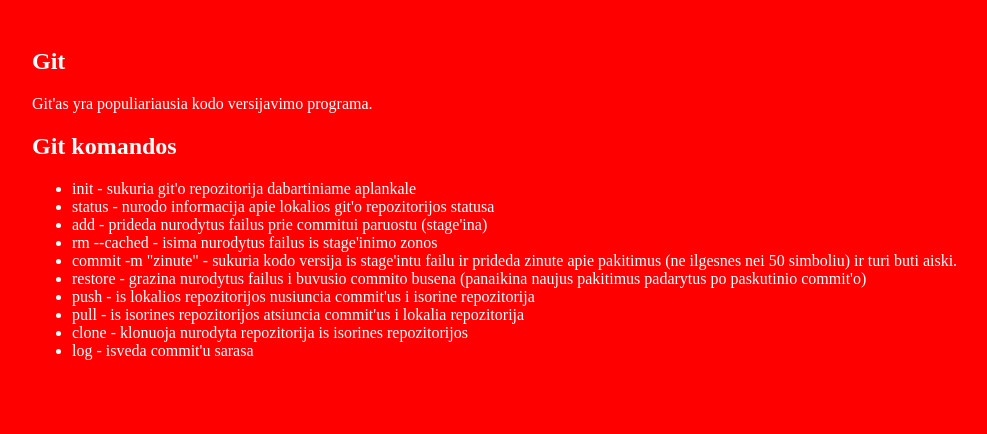
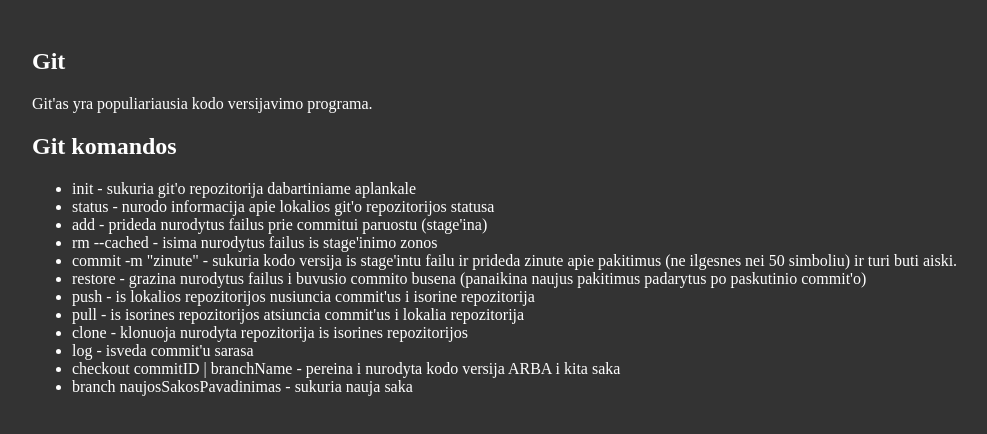
Before and after one commit to VeeK9/git-ir-github, a plain HTML site: page 41 paskaita - 02.15 - git ir github/index.html in a window 1280 px wide. Shown: the whole page, without its empty margins (6-993 px from the left). Drawn offline with Linux system fonts and the light colour scheme.

```diff
--- a/41 paskaita - 02.15 - git ir github/index.html
+++ b/41 paskaita - 02.15 - git ir github/index.html
@@ -27,6 +27,8 @@
                 <li>pull - is isorines repozitorijos atsiuncia commit'us i lokalia repozitorija</li>
                 <li>clone - klonuoja nurodyta repozitorija is isorines repozitorijos</li>
                 <li>log - isveda commit'u sarasa</li>
+                <li>checkout commitID | branchName - pereina i nurodyta kodo versija ARBA i kita saka</li>
+                <li>branch naujosSakosPavadinimas - sukuria nauja saka</li>
             </ul>
         </section>
     </main>
--- a/41 paskaita - 02.15 - git ir github/main.css
+++ b/41 paskaita - 02.15 - git ir github/main.css
@@ -1,5 +1,5 @@
 body {
-  background-color: red;
+  background-color: #333;
   color: white;
 }
 
```
